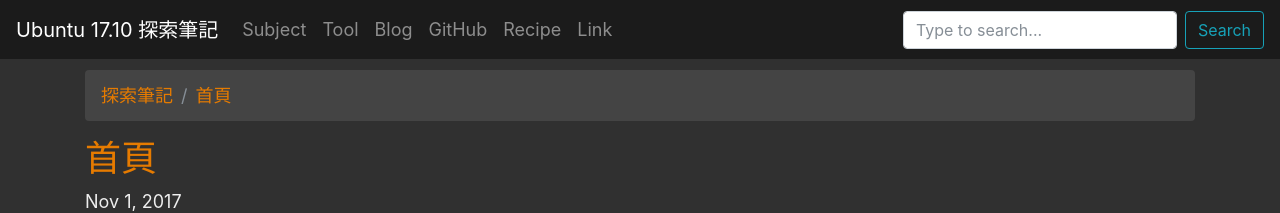
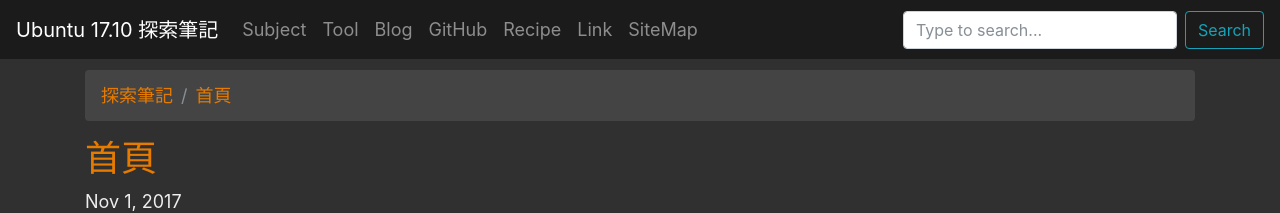
Before and after one commit to samwhelp/note-ubuntu-17.10, a Jekyll site: the page built from index.md, in a window 1280 px wide. Shown: the top 213 px of the page. Built offline with Jekyll 4.4.1, drawn with Linux system fonts in a browser that asks for light colours; nearby versions of some CDN libraries.

Commit message:
add sitemap link

```diff
--- a/_includes/header.html
+++ b/_includes/header.html
@@ -24,6 +24,9 @@
 			<li class="nav-item">
 				<a class="nav-link" href="{{ '/read/link/ubuntu/' | prepend: site.baseurl | escape }}" target="_blank" title="Link">Link</a>
 			</li>
+			<li class="nav-item">
+				<a class="nav-link" href="{{ '/sitemap.xml' | prepend: site.baseurl | escape }}" target="_blank" title="Link">SiteMap</a>
+			</li>
 		</ul>
 
 		<form class="form-inline mt-2 mt-md-0" target="_blank" accept-charset="utf-8" method="get" action="//www.google.com/search">
```
